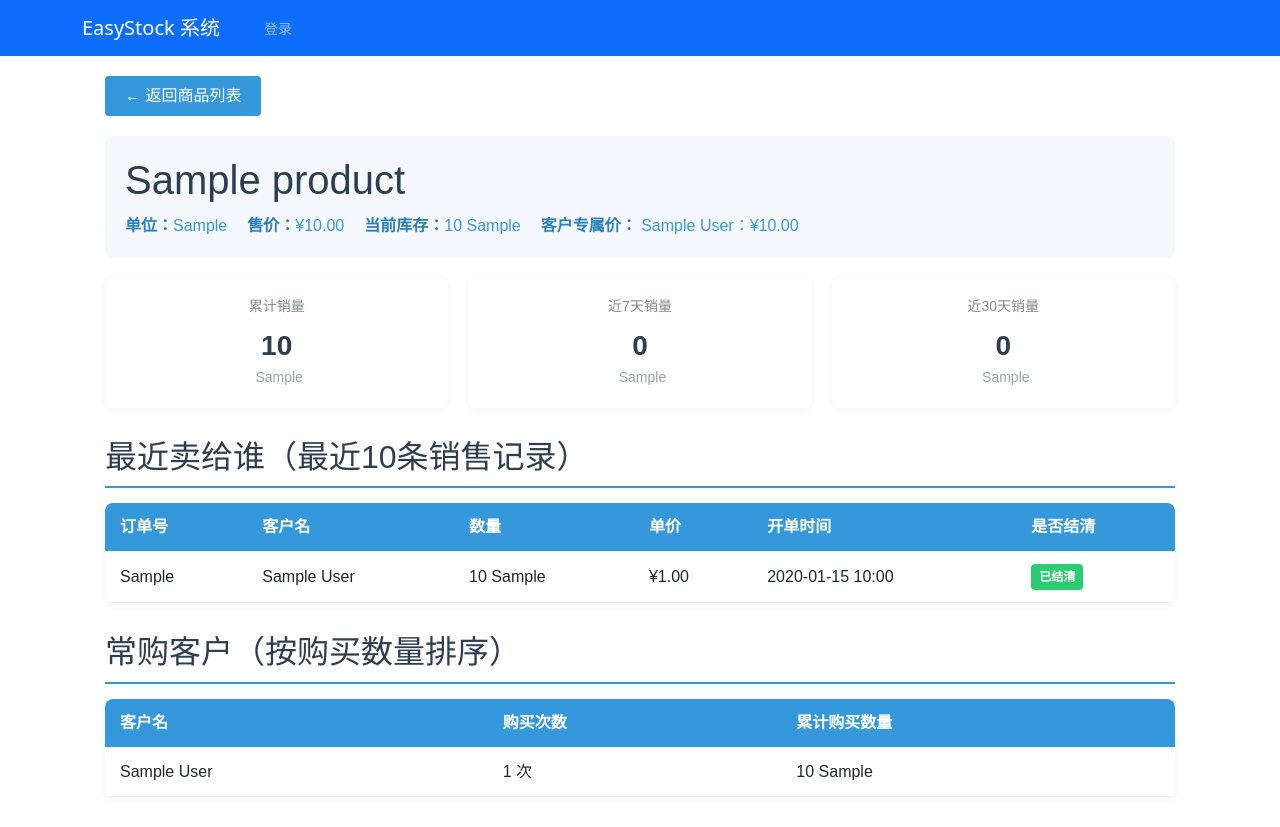
After one commit to tanzhenjie-2025/EasyStock, a Django app: page /product/detail/1/ in a window 1280 px wide. The commit adds this page. Run offline with Django 5.2, Linux system fonts and the light colour scheme; tables that the repository leaves empty hold one stand-in row (values such as "Sample post").

Commit message:
商品模块添加商品详情展示销售情况

```diff
--- a/EasyStock/urls.py
+++ b/EasyStock/urls.py
@@ -1,4 +1,4 @@
-# EasyStock\urls
+# EasyStock\urls.py 此注释用于标识代码段别删
 from django.contrib import admin
 from django.urls import path, include
 
--- a/bill/models.py
+++ b/bill/models.py
@@ -1,4 +1,4 @@
-# bill\model
+# bill\model.py 此注释用于标识代码段别删
 from django.db import models
 from django.utils import timezone
 from pypinyin import lazy_pinyin
--- a/product/urls.py
+++ b/product/urls.py
@@ -1,3 +1,4 @@
+# product\urls.py 此注释用于标识代码段别删
 from django.urls import path
 from . import views
 
@@ -23,4 +24,6 @@ urlpatterns = [
 
     # 新增：快速出入库接口
     path('quick-stock/', views.quick_stock_operation, name='quick_stock_operation'),
+# 新增：商品详情路由
+    path('detail/<int:pk>/', views.product_detail, name='product_detail'),
 ]
--- a/product/views.py
+++ b/product/views.py
@@ -1,3 +1,4 @@
+# product\views.py 此注释用于标识代码段别删
 from django.shortcuts import render, redirect, get_object_or_404
 from django.http import JsonResponse
 from django.db import IntegrityError
@@ -512,3 +513,86 @@ def quick_stock_operation(request):
 
     except Exception as e:
         return JsonResponse({'code': 0, 'msg': f'出入库操作失败：{str(e)}'})
+
+
+# ====================== 商品详情页面 ======================
+from django.db.models import Sum, Count, F, Q
+from datetime import datetime, timedelta
+from bill.models import Order, OrderItem, CustomerPrice
+
+
+def product_detail(request, pk):
+    """商品详情页面"""
+    # 1. 获取商品基本信息
+    product = get_object_or_404(Product, pk=pk)
+
+    # 2. 获取客户专属价（取前5条展示）
+    custom_prices = CustomerPrice.objects.filter(product=product).select_related('customer')[:5]
+
+    # 3. 销量统计相关查询
+    # 基础查询：所有包含该商品的有效订单明细（排除作废订单）
+    base_order_items = OrderItem.objects.filter(
+        product=product,
+        order__status__in=['pending', 'printed', 'reopened']  # 排除作废订单
+    ).select_related('order', 'order__customer')
+
+    # 3.1 总销量
+    total_sales = base_order_items.aggregate(total=Sum('quantity'))['total'] or 0
+
+    # 3.2 近7天销量
+    seven_days_ago = timezone.now() - timedelta(days=7)
+    sales_7d = base_order_items.filter(
+        order__create_time__gte=seven_days_ago
+    ).aggregate(total=Sum('quantity'))['total'] or 0
+
+    # 3.3 近30天销量
+    thirty_days_ago = timezone.now() - timedelta(days=30)
+    sales_30d = base_order_items.filter(
+        order__create_time__gte=thirty_days_ago
+    ).aggregate(total=Sum('quantity'))['total'] or 0
+
+    # 4. 最近销售记录（最近10条）- 关键修改：提前计算单价
+    recent_sales_raw = base_order_items.filter(
+        order__create_time__isnull=False
+    ).order_by('-order__create_time')[:10]
+
+    # 处理每条销售记录，计算单价（避免除以0）
+    recent_sales = []
+    for item in recent_sales_raw:
+        # 计算单价：amount / quantity（处理quantity为0的异常）
+        unit_price = 0.0
+        if item.quantity > 0 and item.amount:
+            unit_price = float(item.amount) / item.quantity
+
+        recent_sales.append({
+            'order_no': item.order.order_no,
+            'customer_name': item.order.customer.name if item.order.customer else '未知客户',
+            'quantity': item.quantity,
+            'unit_price': unit_price,  # 提前计算好的单价
+            'create_time': item.order.create_time,
+            'is_settled': item.order.is_settled
+        })
+
+    # 5. 熟客统计（按购买数量降序，取前10）
+    customer_sales = base_order_items.values(
+        'order__customer__id', 'order__customer__name'
+    ).annotate(
+        buy_count=Count('id'),  # 购买次数
+        buy_quantity=Sum('quantity')  # 购买总量
+    ).filter(
+        order__customer__isnull=False
+    ).order_by('-buy_quantity')[:10]
+
+    # 组装模板数据
+    context = {
+        'product': product,
+        'custom_prices': custom_prices,
+        'total_sales': total_sales,
+        'sales_7d': sales_7d,
+        'sales_30d': sales_30d,
+        'recent_sales': recent_sales,  # 替换为处理后的列表
+        'customer_sales': customer_sales,
+        'product_unit': product.unit or '件'
+    }
+
+    return render(request, 'product/product_detail.html', context)
--- /dev/null
+++ b/templates/product/product_detail.html
@@ -0,0 +1,246 @@
+{% extends "base.html" %}
+
+{% block title %}{{ product.name }} - 商品详情 - EasyStock{% endblock %}
+
+{% block extra_css %}
+<style>
+    .detail-container {
+        max-width: 1200px;
+        margin: 20px auto;
+        padding: 0 20px;
+        font-family: "Microsoft YaHei", sans-serif;
+    }
+    .detail-header {
+        padding: 20px;
+        background: #f5f8ff;
+        border-radius: 8px;
+        margin-bottom: 20px;
+    }
+    .detail-header h1 {
+        margin: 0 0 10px 0;
+        color: #2c3e50;
+    }
+    .basic-info {
+        display: flex;
+        flex-wrap: wrap;
+        gap: 20px;
+        margin-top: 10px;
+    }
+    .info-item {
+        font-size: 16px;
+        color: #3498db;
+    }
+    .info-item strong {
+        color: #2980b9;
+    }
+    .stats-card {
+        display: flex;
+        gap: 20px;
+        margin-bottom: 30px;
+        flex-wrap: wrap;
+    }
+    .stat-item {
+        flex: 1;
+        min-width: 200px;
+        padding: 20px;
+        background: #fff;
+        border-radius: 8px;
+        box-shadow: 0 2px 8px rgba(0,0,0,0.05);
+        text-align: center;
+    }
+    .stat-item h3 {
+        margin: 0 0 10px 0;
+        color: #7f8c8d;
+        font-size: 14px;
+    }
+    .stat-item .value {
+        font-size: 28px;
+        font-weight: bold;
+        color: #2c3e50;
+    }
+    .stat-item .unit {
+        font-size: 14px;
+        color: #95a5a6;
+        margin-left: 5px;
+    }
+    .table-section {
+        margin-bottom: 30px;
+    }
+    .table-section h2 {
+        color: #2c3e50;
+        border-bottom: 2px solid #3498db;
+        padding-bottom: 10px;
+        margin-bottom: 15px;
+    }
+    .data-table {
+        width: 100%;
+        border-collapse: collapse;
+        background: #fff;
+        border-radius: 8px;
+        overflow: hidden;
+        box-shadow: 0 2px 8px rgba(0,0,0,0.05);
+    }
+    .data-table th, .data-table td {
+        padding: 12px 15px;
+        text-align: left;
+        border-bottom: 1px solid #ecf0f1;
+    }
+    .data-table th {
+        background: #3498db;
+        color: #fff;
+        font-weight: bold;
+    }
+    .data-table tr:hover {
+        background: #f8f9fa;
+    }
+    .tag {
+        display: inline-block;
+        padding: 4px 8px;
+        border-radius: 4px;
+        font-size: 12px;
+        font-weight: bold;
+    }
+    .tag-success {
+        background: #2ecc71;
+        color: #fff;
+    }
+    .tag-warning {
+        background: #f39c12;
+        color: #fff;
+    }
+    .back-btn {
+        display: inline-block;
+        margin-bottom: 20px;
+        padding: 8px 20px;
+        background: #3498db;
+        color: #fff;
+        text-decoration: none;
+        border-radius: 4px;
+        transition: background 0.2s;
+    }
+    .back-btn:hover {
+        background: #2980b9;
+        color: #fff;
+        text-decoration: none;
+    }
+</style>
+{% endblock %}
+
+{% block content %}
+<div class="detail-container">
+    <!-- 返回按钮 -->
+    <a href="{% url 'product_manage' %}" class="back-btn">← 返回商品列表</a>
+
+    <!-- 商品基本信息 -->
+    <div class="detail-header">
+        <h1>{{ product.name }}</h1>
+        <div class="basic-info">
+            <div class="info-item"><strong>单位：</strong>{{ product.unit|default:"件" }}</div>
+            <div class="info-item"><strong>售价：</strong>¥{{ product.price|floatformat:2 }}</div>
+            <div class="info-item"><strong>当前库存：</strong>{{ product.stock }} {{ product.unit|default:"件" }}</div>
+            <div class="info-item">
+                <strong>客户专属价：</strong>
+                {% if custom_prices %}
+                    {% for cp in custom_prices %}
+                        {{ cp.customer.name }}：¥{{ cp.custom_price|floatformat:2 }}
+                        {% if not forloop.last %} | {% endif %}
+                    {% endfor %}
+                    {% if custom_prices|length > 5 %}...{% endif %}
+                {% else %}
+                    暂无专属价
+                {% endif %}
+            </div>
+        </div>
+    </div>
+
+    <!-- 销量统计卡片 -->
+    <div class="stats-card">
+        <div class="stat-item">
+            <h3>累计销量</h3>
+            <div class="value">{{ total_sales }}</div>
+            <div class="unit">{{ product_unit }}</div>
+        </div>
+        <div class="stat-item">
+            <h3>近7天销量</h3>
+            <div class="value">{{ sales_7d }}</div>
+            <div class="unit">{{ product_unit }}</div>
+        </div>
+        <div class="stat-item">
+            <h3>近30天销量</h3>
+            <div class="value">{{ sales_30d }}</div>
+            <div class="unit">{{ product_unit }}</div>
+        </div>
+    </div>
+
+    <!-- 最近销售记录 -->
+    <div class="table-section">
+        <h2>最近卖给谁（最近10条销售记录）</h2>
+        {% if recent_sales %}
+        <table class="data-table">
+            <thead>
+                <tr>
+                    <th>订单号</th>
+                    <th>客户名</th>
+                    <th>数量</th>
+                    <th>单价</th>
+                    <th>开单时间</th>
+                    <th>是否结清</th>
+                </tr>
+            </thead>
+            <tbody>
+                {% for sale in recent_sales %}
+                <tr>
+                    <td>{{ sale.order_no }}</td>
+                    <td>{{ sale.customer_name }}</td>
+                    <td>{{ sale.quantity }} {{ product_unit }}</td>
+                    <!-- 关键修改：直接使用后端计算好的单价 -->
+                    <td>¥{{ sale.unit_price|floatformat:2 }}</td>
+                    <td>{{ sale.create_time|date:"Y-m-d H:i" }}</td>
+                    <td>
+                        {% if sale.is_settled %}
+                            <span class="tag tag-success">已结清</span>
+                        {% else %}
+                            <span class="tag tag-warning">未结清</span>
+                        {% endif %}
+                    </td>
+                </tr>
+                {% endfor %}
+            </tbody>
+        </table>
+        {% else %}
+        <div style="text-align: center; padding: 20px; color: #999;">暂无销售记录</div>
+        {% endif %}
+    </div>
+
+    <!-- 熟客统计 -->
+    <div class="table-section">
+        <h2>常购客户（按购买数量排序）</h2>
+        {% if customer_sales %}
+        <table class="data-table">
+            <thead>
+                <tr>
+                    <th>客户名</th>
+                    <th>购买次数</th>
+                    <th>累计购买数量</th>
+                </tr>
+            </thead>
+            <tbody>
+                {% for cs in customer_sales %}
+                <tr>
+                    <td>{{ cs.order__customer__name }}</td>
+                    <td>{{ cs.buy_count }} 次</td>
+                    <td>{{ cs.buy_quantity }} {{ product_unit }}</td>
+                </tr>
+                {% endfor %}
+            </tbody>
+        </table>
+        {% else %}
+        <div style="text-align: center; padding: 20px; color: #999;">暂无客户购买记录</div>
+        {% endif %}
+    </div>
+</div>
+{% endblock %}
+
+{% block extra_js %}
+<!-- 移除无效的divide扩展代码 -->
+{% endblock %}
--- a/templates/product/product_manage.html
+++ b/templates/product/product_manage.html
@@ -1,3 +1,4 @@
+{#product_manage.html 此注释用于标识代码段别删#}
 {% extends "base.html" %}
 
 {% block title %}商品管理系统 - EasyStock{% endblock %}
@@ -461,7 +462,7 @@
                 const tr = document.createElement('tr');
                 tr.innerHTML = `
                     <td>${product.id || ''}</td>
-                    <td>${product.name || ''}</td>
+                    <td><a href="/product/detail/${product.id}/" style="color: #3498db; text-decoration: none;">${product.name || ''}</a></td>
                     <td>${parseFloat(product.price).toFixed(2)}</td>
                     <td>${product.unit || '件'}</td>
                     <td>${product.stock || 0}</td>
```
